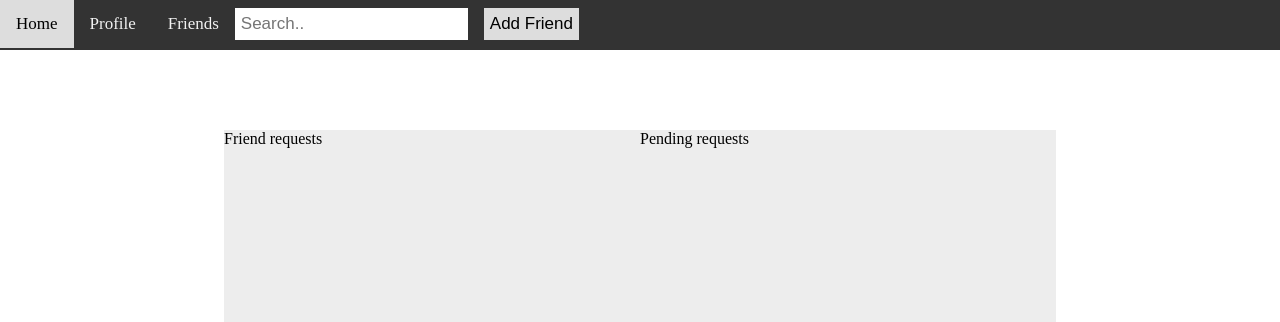
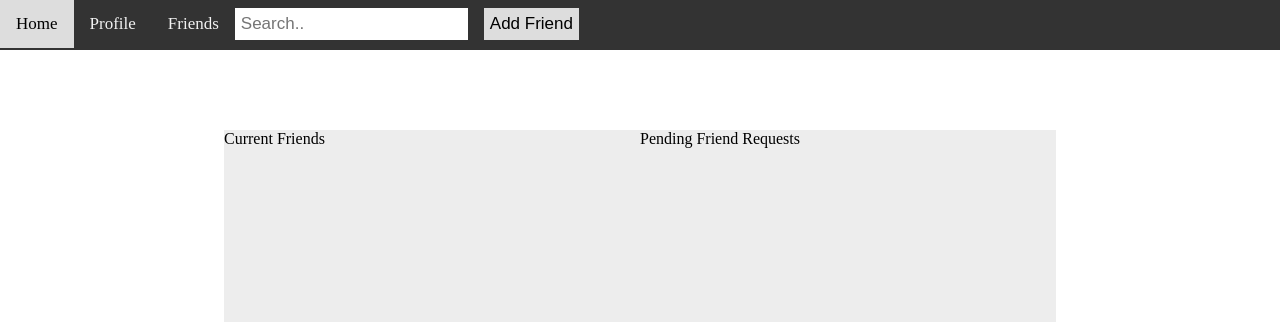
Before and after one commit to WatShout/watshout-flask, a Flask app: template templates/friends-page.html in a window 1280 px wide. Shown: the top 322 px of the page. Run offline with Flask 2, Linux system fonts and the light colour scheme; the template is opened without the code that fills it, so the values that code supplies are empty; some libraries are stand-ins or nearby versions.

```diff
--- a/templates/friends-page.html
+++ b/templates/friends-page.html
@@ -52,7 +52,7 @@
     <div id="main-row">
 
         <div id="accepted">
-            Friend requests
+            Current Friends
             <br />
 
             <div id="friendreplace">
@@ -69,7 +69,7 @@
         </div>
 
         <div id="pending">
-            Pending requests
+            Pending Friend Requests
             <br />
         </div>
 
```
